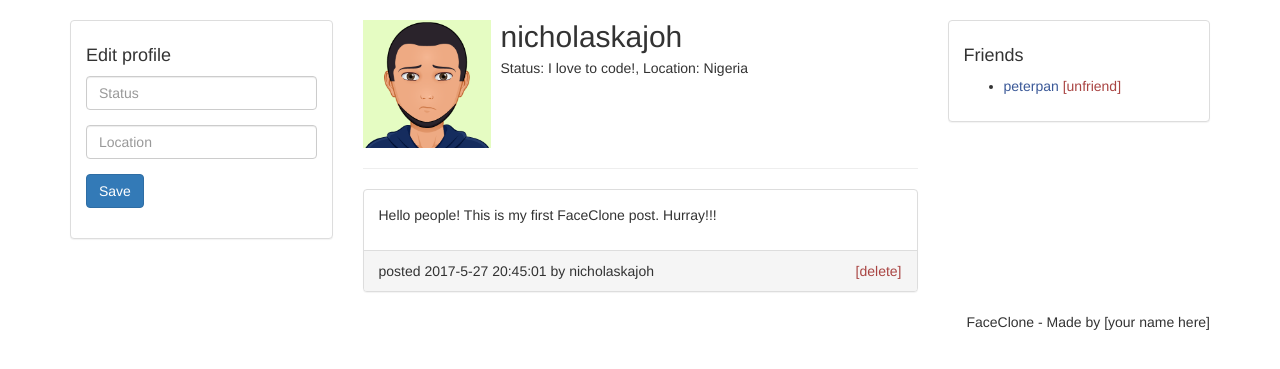
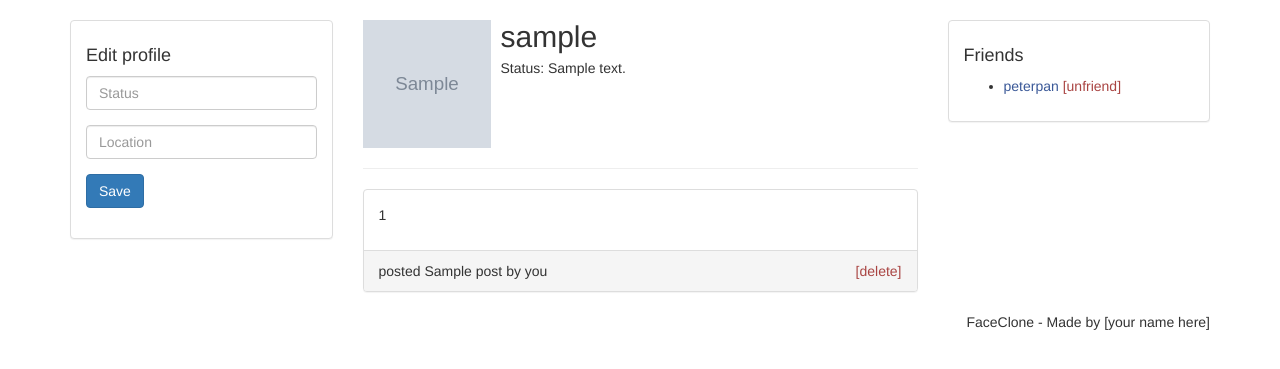
Before and after one commit to ramrathi/dbsProject, a Flask app: template templates/profile.html in a window 1280 px wide. Shown: the part 52-421 px from the top of the page. Run offline with Flask 2, Linux system fonts and the light colour scheme; the template is opened without the code that fills it: most values are stand-ins (such as "Sample title", 1, 10 or a date in 2020); grey boxes marked "Sample" are stand-in pictures.

Commit message:
sent basic user data to frontend and display

```diff
--- a/main.py
+++ b/main.py
@@ -2,7 +2,6 @@ import os
 import mysql.connector
 from os.path import join, dirname
 from dotenv import load_dotenv
-from flask import request,session,redirect
 from flask import *
 import random
 
@@ -27,6 +26,15 @@ app = Flask(__name__)
 
 app.secret_key = "fuck off"
 
+def getuserdata():
+	userdata = {}
+	userdata['username'] = session['username']
+	userdata['userid'] = session['userid']
+	userdata['bio'] = session['bio']
+	userdata['profile_picture'] = "https://scontent.fbom2-1.fna.fbcdn.net/v/t1.0-1/c0.0.160.160a/p160x160/20800338_1612121165488974_8186128540972407853_n.jpg?_nc_cat=108&_nc_oc=AQnw-asYoiVxRkjzRh1SouPuHhZTJUT6-Mc7jse-PMFsqVGj2D9S1YBzWvZawevztDY&_nc_ht=scontent.fbom2-1.fna&oh=8adb94eb5871b5464e14f1742a56dce4&oe=5E1FD366"
+	return userdata
+
+
 @app.route('/',methods=['GET'])
 def home():
 	if 'logged_in' in session:
@@ -35,9 +43,10 @@ def home():
 		cursor.execute(sql)
 		posts = cursor.fetchall()
 		posts = posts[::-1]	# Newest posts come first
-		print(posts)
+		userdata = getuserdata()
+		userdata['posts'] = posts
 		#-------------------------------------
-		return render_template("./home.html",posts = posts)
+		return render_template("./home.html",userdata = userdata)
 	else :return redirect('/login')
 
 @app.route('/login',methods=['GET','POST'])
@@ -56,7 +65,9 @@ def login():
 			# Set session variables to true
 			session['logged_in'] = True
 			session['userid'] = data[0][0]
-
+			session['username'] = data[0][1]
+			session['dob'] = data[0][3]
+			session['bio'] = data[0][5]
 			return redirect('/')
 	else:
 		if 'logged_in' in session:
@@ -92,11 +103,24 @@ def register():
 
 
 
-@app.route('/account',methods=['GET'])
-def account():
-	return render_template("./profile.html")
+@app.route('/myprofile',methods=['GET'])
+def myprofile():
+	userdata = {}
+	sql = 'select content,time_stamp from Posts where u_id = %s;'%(session['userid'])
+	cursor.execute(sql)
+	posts = cursor.fetchall()
+	posts = posts[::-1]	# Newest posts come first
+	print(posts)
+	userdata = getuserdata()
+	userdata['posts'] = posts
 
-@app.route('/logout',methods=['POST'])
+	# userdata['username'] = session['username']
+	# userdata['userid'] = session['userid']
+	# userdata['bio'] = session['bio']
+
+	return render_template("./profile.html",userdata = userdata)
+
+@app.route('/logout',methods=['POST','GET'])
 def logout():
 	session.clear()
 	return redirect('/login')
--- a/templates/profile.html
+++ b/templates/profile.html
@@ -3,8 +3,8 @@
 <head>
   <title>FaceClone</title>
 
-  <link rel="stylesheet" type="text/css" href="css/bootstrap.min.css">
-  <link rel="stylesheet" type="text/css" href="css/style.css">
+  <link rel="stylesheet" type="text/css" href="static/css/bootstrap.min.css">
+  <link rel="stylesheet" type="text/css" href="static/css/style.css">
 </head>
 <body>
   <!-- nav -->
@@ -14,9 +14,9 @@
         <a class="navbar-brand" href="index.html">FaceClone</a>
       </div>
       <ul class="nav navbar-nav navbar-right">
-        <li><a href="home.html">Home</a></li>
-        <li><a href="profile.html">Profile</a></li>
-        <li><a href="#">Logout</a></li>
+        <li><a href="/">Home</a></li>
+        <li><a href="/myprofile">Profile</a></li>
+        <li><a href="/logout">Logout</a></li>
       </ul>
     </div>
   </nav>
@@ -51,11 +51,11 @@
         <!-- user profile -->
         <div class="media">
           <div class="media-left">
-            <img src="img/my_avatar.png" class="media-object" style="width: 128px; height: 128px;">
+            <img src= {{userdata['profile_picture']}} class="media-object" style="width: 128px; height: 128px;">
           </div>
           <div class="media-body">
-            <h2 class="media-heading">nicholaskajoh</h2>
-            <p>Status: I love to code!, Location: Nigeria</p>
+            <h2 class="media-heading">{{userdata["username"]}}</h2>
+            <p>Status: {{userdata['bio']}}</p>
           </div>
         </div>
         <!-- user profile -->
@@ -65,15 +65,17 @@
         <!-- timeline -->
         <div>
           <!-- post -->
+          {% for p in userdata["posts"] %}
               <div class="panel panel-default">
                 <div class="panel-body">
-              <p>Hello people! This is my first FaceClone post. Hurray!!!</p>
+                  <p>{{p[0]}}</p>
                 </div>
                 <div class="panel-footer">
-              <span>posted 2017-5-27 20:45:01 by nicholaskajoh</span>
+                  <span>posted {{p[1]}} by you</span>
                   <span class="pull-right"><a class="text-danger" href="#">[delete]</a></span>
                 </div>
               </div>
+          {% endfor %}
           <!-- ./post -->
         </div>
         <!-- ./timeline -->
@@ -104,7 +106,7 @@
     </ul>
   </footer>
   <!-- ./footer -->
-  <script type="text/javascript" src="js/bootstrap.min.js"></script>
-  <script type="text/javascript" src="js/script.js"></script>
+  <script type="text/javascript" src="static/js/bootstrap.min.js"></script>
+  <script type="text/javascript" src="static/js/script.js"></script>
 </body>
 </html>
```
Also changed, not shown: templates/home.html (+12 -11 lines). Lines whose indentation alone changed are shown as unchanged.
